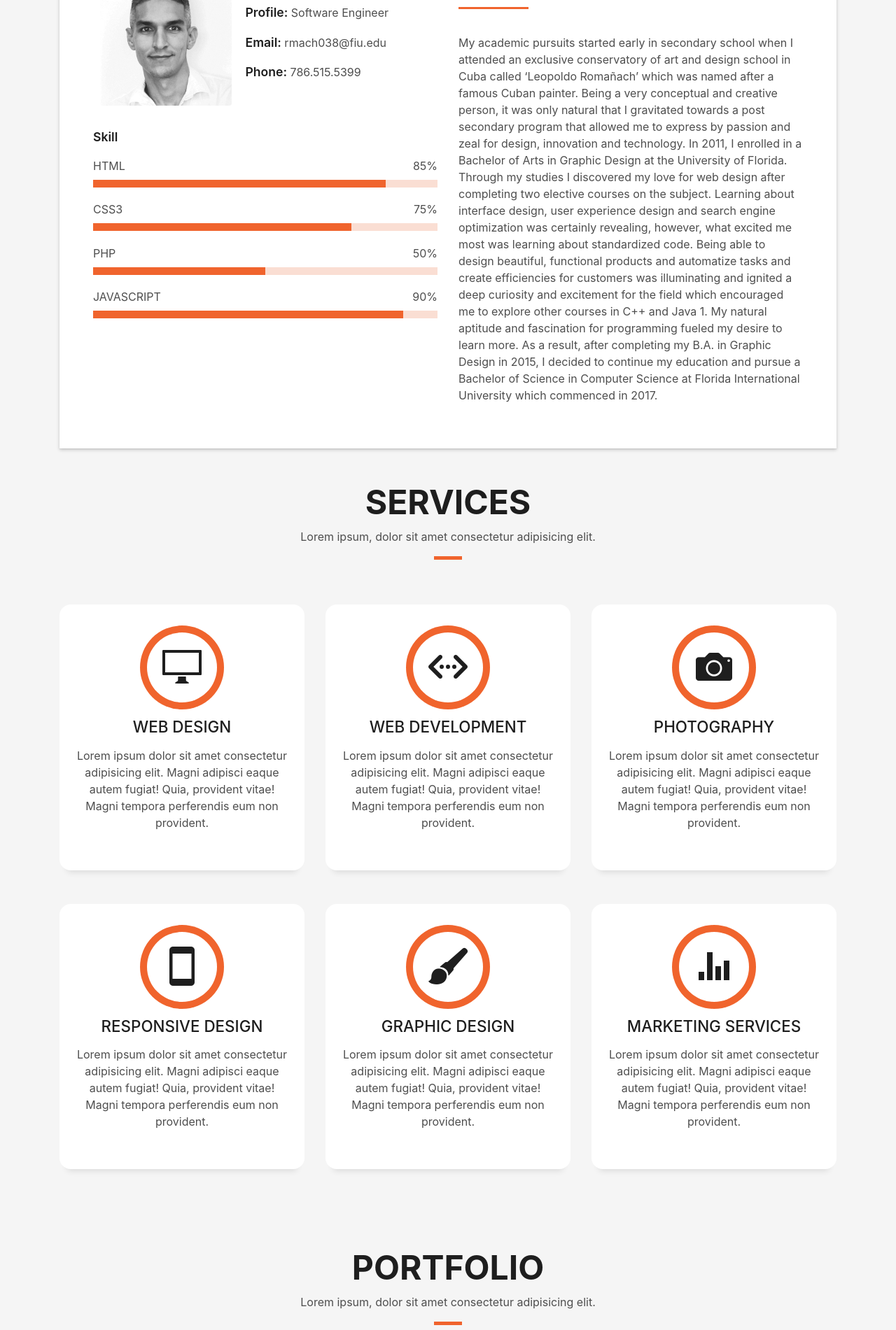
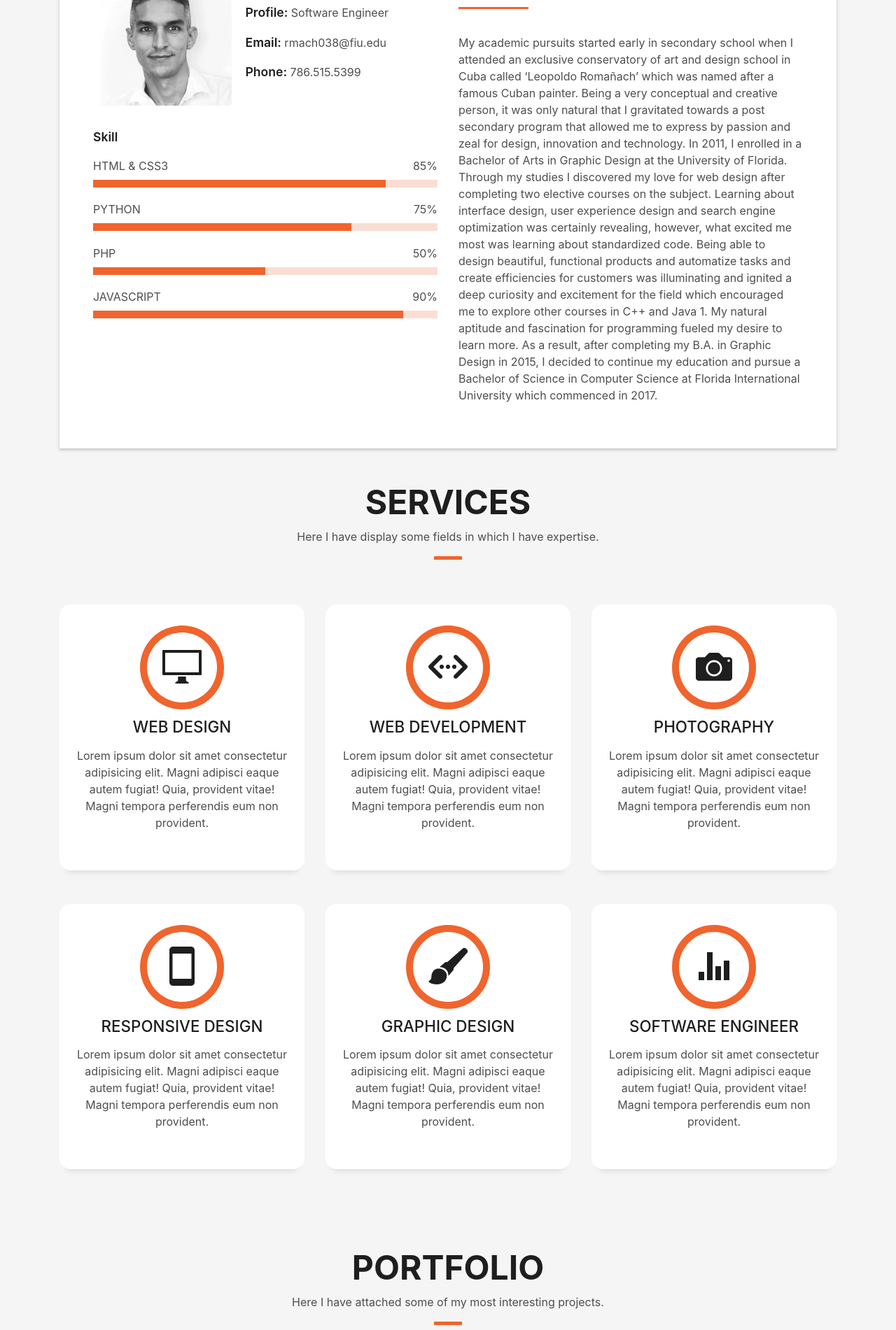
Before and after one commit to Ramses90/DevPortfolio, a Django app: page / in a window 1280 px wide. Shown: the part 965-2866 px from the top of the page at 70% size. Run offline with Django 3.2, Linux system fonts and the light colour scheme; data comes from the database, SQL or seed files in the repository; both versions use the stored data as it was after the commit; some libraries are stand-ins or nearby versions; some web fonts are replaced.

Commit message:
Added Content

```diff
--- a/devfolio/templates/index.html
+++ b/devfolio/templates/index.html
@@ -102,12 +102,12 @@
                 </div>
                 <div class="skill-mf">
                   <p class="title-s">Skill</p>
-                  <span>HTML</span> <span class="pull-right">85%</span>
+                  <span>HTML & CSS3</span> <span class="pull-right">85%</span>
                   <div class="progress">
                     <div class="progress-bar" role="progressbar" style="width: 85%;" aria-valuenow="85" aria-valuemin="0"
                       aria-valuemax="100"></div>
                   </div>
-                  <span>CSS3</span> <span class="pull-right">75%</span>
+                  <span>PYTHON</span> <span class="pull-right">75%</span>
                   <div class="progress">
                     <div class="progress-bar" role="progressbar" style="width: 75%" aria-valuenow="75" aria-valuemin="0"
                       aria-valuemax="100"></div>
@@ -151,7 +151,7 @@
               Services
             </h3>
             <p class="subtitle-a">
-              Lorem ipsum, dolor sit amet consectetur adipisicing elit.
+              Here I have display some fields in which I have expertise.
             </p>
             <div class="line-mf"></div>
           </div>
@@ -239,7 +239,7 @@
               <span class="ico-circle"><i class="ion-stats-bars"></i></span>
             </div>
             <div class="service-content">
-              <h2 class="s-title">Marketing Services</h2>
+              <h2 class="s-title">Software Engineer</h2>
               <p class="s-description text-center">
                 Lorem ipsum dolor sit amet consectetur adipisicing elit. Magni adipisci eaque autem fugiat! Quia,
                 provident vitae! Magni
@@ -263,7 +263,7 @@
               Portfolio
             </h3>
             <p class="subtitle-a">
-              Lorem ipsum, dolor sit amet consectetur adipisicing elit.
+              Here I have attached some of my most interesting projects.
             </p>
             <div class="line-mf"></div>
           </div>
@@ -382,10 +382,10 @@
                   </div>
                   <div class="socials">
                     <ul>
-                      <li><a href=""><span class="ico-circle"><i class="ion-social-facebook"></i></span></a></li>
-                      <li><a href=""><span class="ico-circle"><i class="ion-social-instagram"></i></span></a></li>
-                      <li><a href=""><span class="ico-circle"><i class="ion-social-twitter"></i></span></a></li>
-                      <li><a href=""><span class="ico-circle"><i class="ion-social-pinterest"></i></span></a></li>
+                      <li><a href="https://www.facebook.com/ramses.machado"><span class="ico-circle"><i class="ion-social-facebook"></i></span></a></li>
+                      <li><a href="https://www.instagram.com/ramses_machado/"><span class="ico-circle"><i class="ion-social-instagram"></i></span></a></li>
+                      <li><a href="https://github.com/Ramses90"><span class="ico-circle"><i class="ion-social-github"></i></span></a></li>
+                      <li><a href="https://www.linkedin.com › ramses-machado-422b4a61"><span class="ico-circle"><i class="ion-social-linkedin"></i></span></a></li>
                     </ul>
                   </div>
                 </div>
```
Also changed, not shown: devfolio/db.sqlite3, devfolio/static/img/apple-touch-icon.png, devfolio/static/img/favicon.png, devfolio/static/img/testimonial-2.jpg (deleted), devfolio/static/img/testimonial-4.jpg (deleted), 2 other files.
